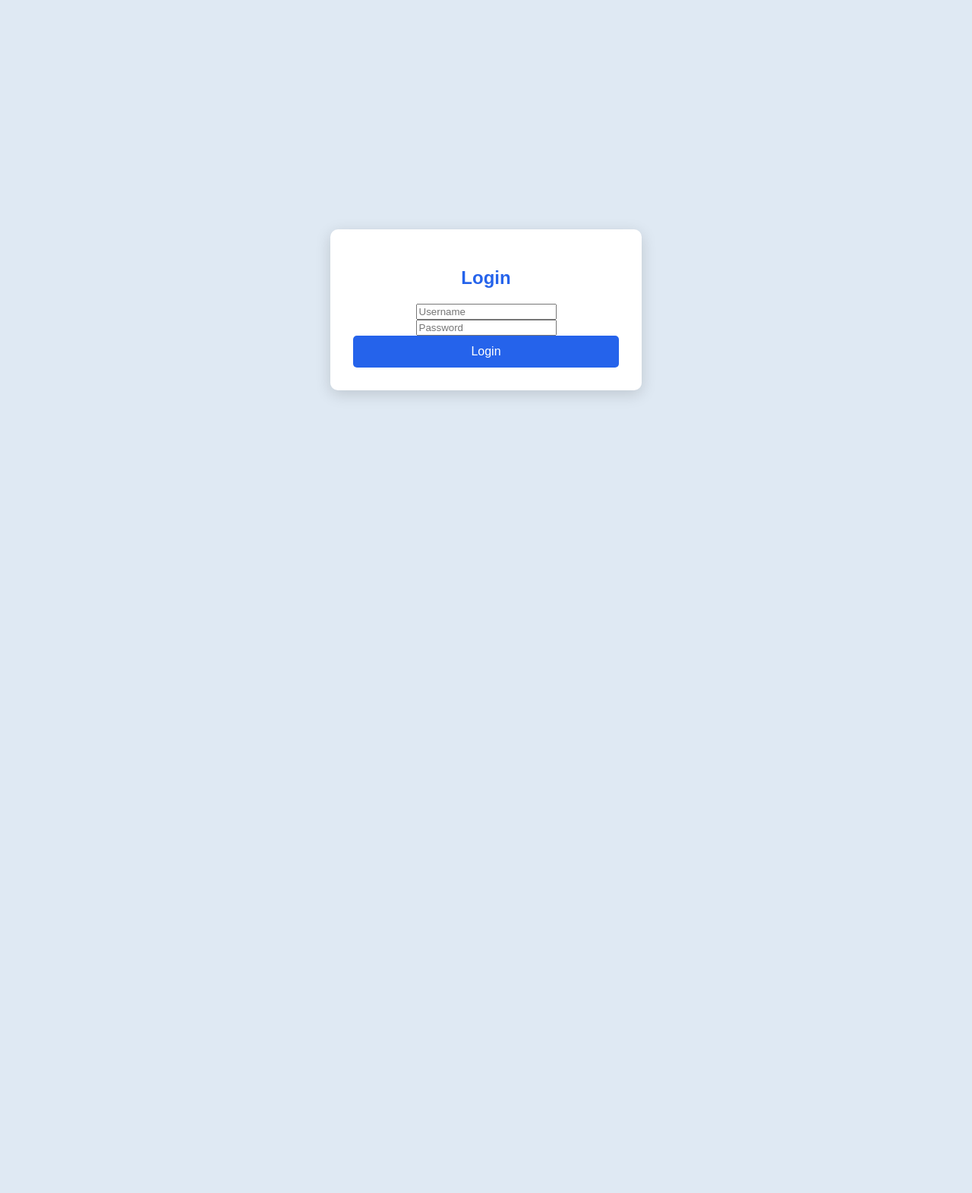
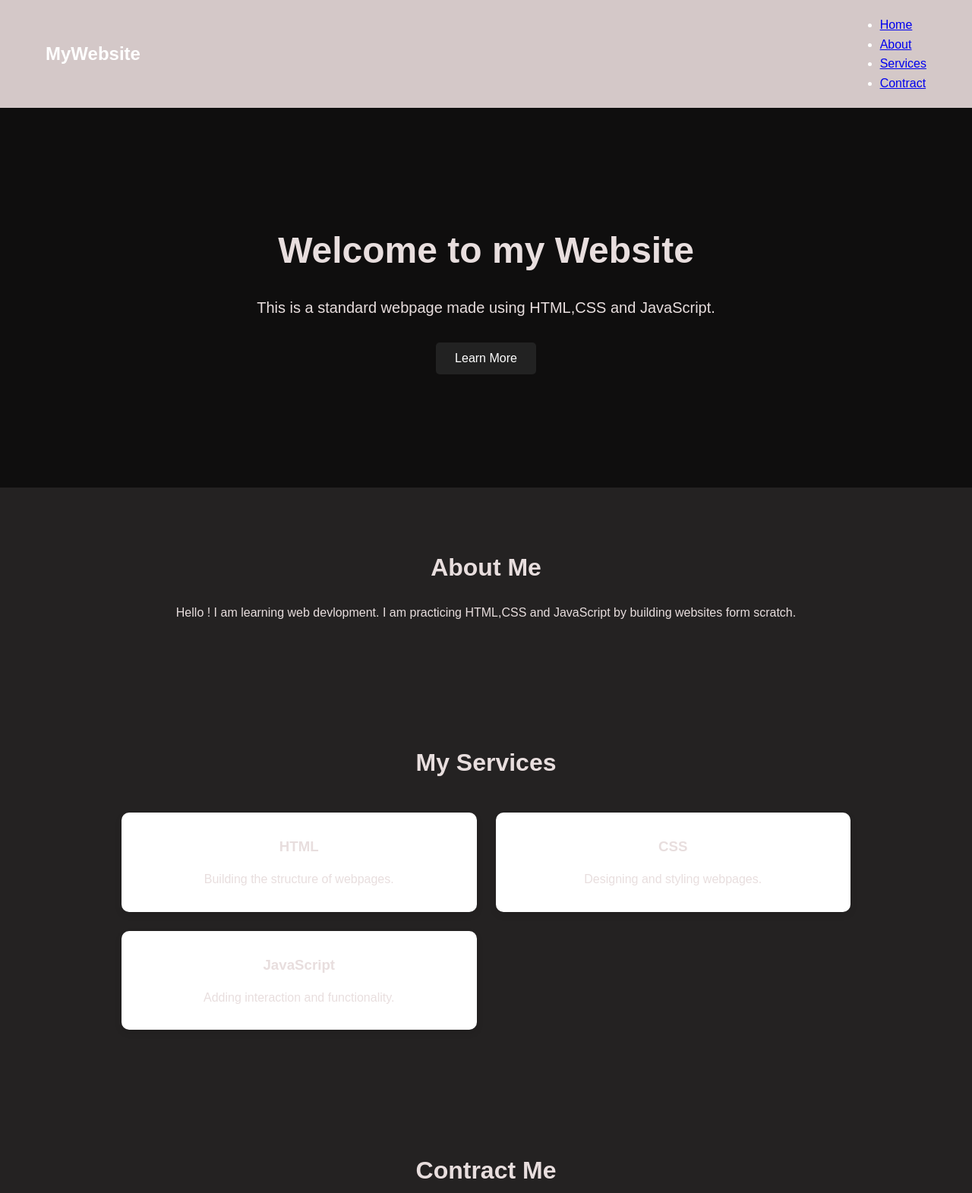
Before and after one commit to SM-Sami2003/login-page, a plain HTML site: page index.html in a window 1280 px wide. Shown: the top 1571 px of the page at 76% size. Before the commit the page ends 816 px from the top, so only its background shows below. Drawn offline with Linux system fonts and the light colour scheme.

Commit message:
I did all alone

```diff
--- a/index.html
+++ b/index.html
@@ -1,21 +1,99 @@
 <!DOCTYPE html>
-<html>
+<html lang="en">
 <head>
-    <title>Login Page</title>
+    <meta charset="UTF-8">
+    <meta name="viewport" content="width=device-width, initial-scale=1.0">
+
+    <title>My Website</title>
+
     <link rel="stylesheet" href="style.css">
 </head>
 
 <body>
+    <header>
+        <nav class="navbar">
+            <h1 class="logo">MyWebsite</h1>
 
-    <div class="login-box">
-        <h2>Login</h2>
+            <ul class="nav-links">
+                <li><a href="#home">Home</a></li>
+                <li><a href="#about">About</a></li>
+                <li><a href="#services">Services</a></li>
+                <li><a href="#contract">Contract</a></li>
+            </ul>
 
-        <input type="text" placeholder="Username">
-        <input type="password" placeholder="Password">
+            <button id="menu-btn">☰</button>
 
-        <button>Login</button>
-    </div>
+        </nav>
+    </header>
+
+    <main>
+        <section id="home" class="hero">
+            <div class="hero-content">
+                <h2>Welcome to my Website</h2>
+                <p>
+                    This is a standard webpage made using
+                    HTML,CSS and JavaScript.
+                </p>
+                <button id="learn-btn">Learn More</button>
+            </div>
+        </section>
+
+        <section id="about" class="section">
+            <h2>About Me</h2>
+            <p>
+                Hello ! I am learning web devlopment.
+                I am practicing HTML,CSS and JavaScript
+                by building websites form scratch.
+            </p>
+        </section>
+
+        <section id="services" class="section">
+            <h2>My Services</h2>
+            <div class="cards">
+                <div class="card">
+                    <h3>HTML</h3>
+                    <p>
+                        Building the structure of webpages.
+                    </p>
+                </div>
+
+                <div class="card">
+                    <h3>CSS</h3>
+                    <p>
+                        Designing and styling webpages.
+                    </p>
+                </div>
+
+                <div class="card">
+                    <h3>JavaScript</h3>
+                    <p>
+                        Adding interaction and functionality.
+                    </p>
+                </div>
+            </div>
+        </section>
+
+        <section id="contract" class="section">
+            <h2>Contract Me</h2>
+            <form id="contract-form">
+                <input type="text" id="name" placeholder="Your Name" required>
+                <input type="email" id="email" placeholder="Your Email" required>
+                <textarea id="message" placeholder="Your Message" rows="5" required>
+
+                </textarea>
+                <button type="submit">Send Message</button>
+            </form>
+        </section>
+
+    </main>
+
+    <footer>
+        <p>
+            &copy; 2026 MyWebsize. All rights reserved.
+        </p>
+    </footer>
 
     <script src="script.js"></script>
+
 </body>
 </html>
--- a/style.css
+++ b/style.css
@@ -1,43 +1,157 @@
+*{
+    margin: 0;
+    padding: 0;
+    box-sizing: border-box;
+}
+
+html {
+    scroll-behavior: smooth;
+}
+
 body {
-    font-family: Arial, sans-serif;
-    background: #dfe9f3;
+    font-family: Arial,sans-serif;
+    line-height: 1.6;
+    color: #e8dede;
+    background-color: #242222;
+}
+
+header{
+    background-color: #d4c8c8;
+}
+
+.navbar{
+    max-width: 1200px;
+    margin: auto;
+    padding: 20px;
 
     display: flex;
-    justify-content: center;
     align-items: center;
-
-    min-height: 100vh;
+    justify-content: space-between;
 }
 
-.login-box {
-    width: 350px;
-    background: white;
+.logo{
+    color: white;
+}
+
+.nav-links{
+    color: white;
+    text-decoration: none;
+}
+
+.nav-links a:hover{
+    color: #00bcd4;
+}
+
+#menu-btn{
+    display: none;
+}
+
+.hero{
+    min-height: 500px;
+    display: flex;
+    align-items: center;
+    justify-content: center;
+    text-align: center;
+    background-color: #0f0e0e;
+}
+
+.hero-content{
+    max-width: 700px;
     padding: 30px;
+}
 
-    border-radius: 10px;
-    box-shadow: 0 5px 20px rgba(0, 0, 0, 0.15);
+.hero h2{
+    font-size: 48px;
+    margin-bottom: 20px;
+}
 
+.hero p{
+    font-size: 20px;
+    margin-bottom: 30px;
+}
+
+button{
+    padding: 12px 25px;
+    border: none;
+    border-radius: 5px;
+    background-color: #222;
+    color: white;
+    cursor: pointer;
+    font-size: 16px;
+}
+
+button:hover{
+    background-color: #444;
+}
+
+.section{
+    max-width: 1000px;
+    margin: auto;
+    padding: 80px 20px;
     text-align: center;
 }
 
-.login-box h2 {
-    color: #2563eb;
+.section h2{
+    font-size: 32px;
+    margin-bottom: 20px;
 }
 
-.login-box button {
+.cards{
+    margin-top: 40px;
+    display: grid;
+    grid-template-columns: repeat(2,1fr);
+    gap: 25px;
+}
+
+.card{
+    padding: 30px;
+    background-color: white;
+    border-radius: 10px;
+    box-shadow: 0 4px 10px rgba(0,0,0,0.1);
+}
+
+.card h3{
+    margin-bottom: 15px;
+}
+
+form{
+    max-width: 600px;
+    margin: 30px auto 0;
+    display: flex;
+    flex-direction: column;
+    gap: 15px
+}
+
+input,textarea{
     width: 100%;
     padding: 12px;
-
-    border: none;
+    border: 1px solid #ccc;
     border-radius: 5px;
-
-    background: #2563eb;
-    color: white;
-
     font-size: 16px;
-    cursor: pointer;
 }
 
-.login-box button:hover {
-    background: #1d4ed8;
+textarea{
+    resize: vertical;
 }
+
+footer{
+    padding: 25px;
+    text-align: center;
+    background-color: #222;
+    color: white;
+}
+
+@media (max-width: 768px){
+    .nav-links{
+        display: none;
+    }
+    #menu-btn{
+        display: block;
+    }
+    .hero h2{
+        font-size: 36px;
+    }
+    .cards{
+        grid-template-columns: 1fr;
+    }
+}
```
